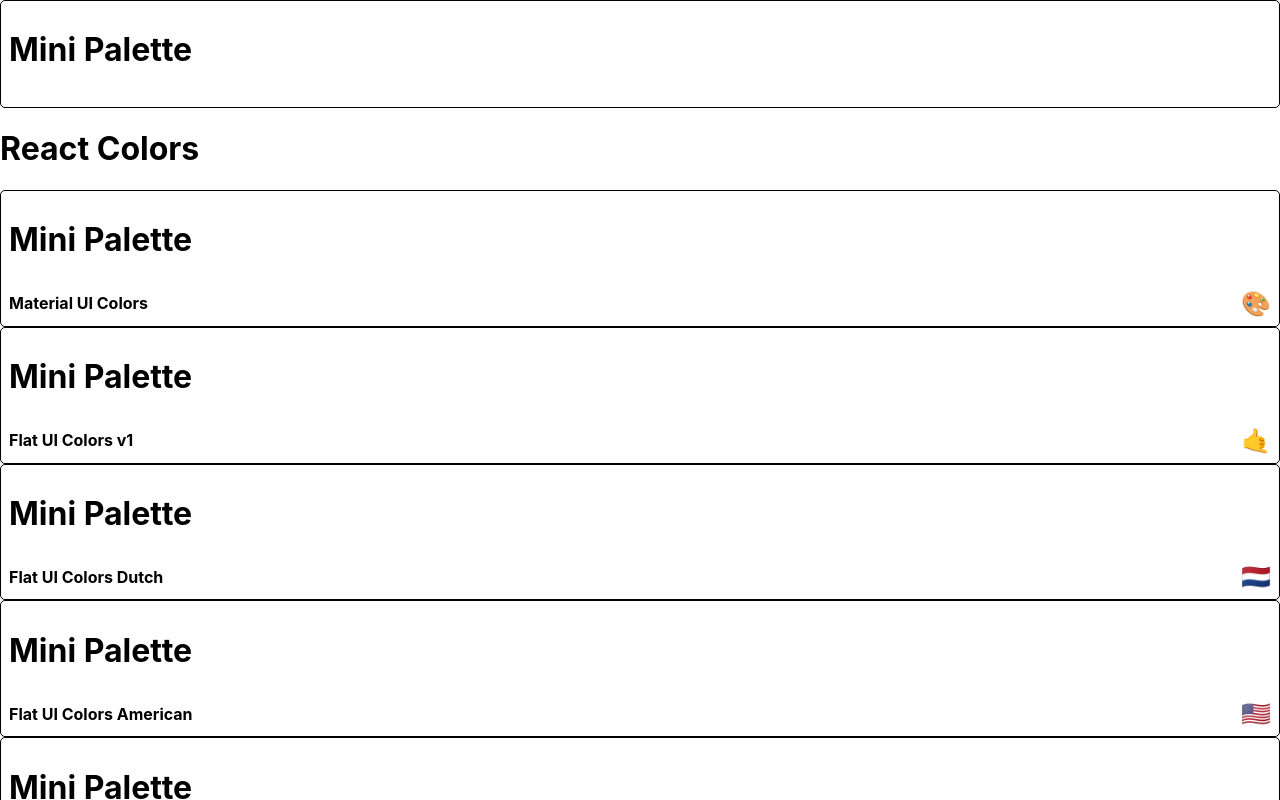
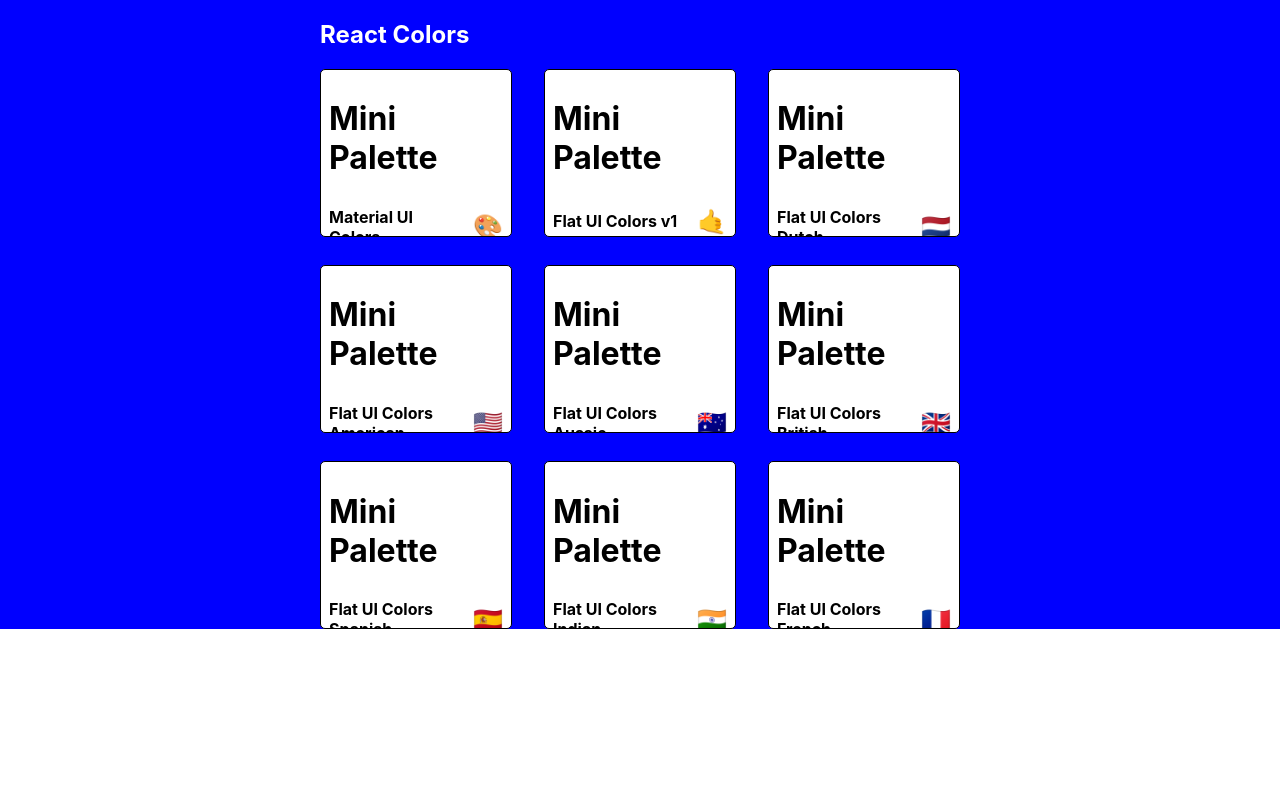
Before and after one commit to marius9648/color-app, a React (Create React App) app: page / in a window 1280 px wide. Shown: the top 800 px of the page. Built offline with nearby package versions, Linux system fonts and the light colour scheme.

Commit message:
Start styling PaletteList withStyles

```diff
--- a/src/PaletteList.js
+++ b/src/PaletteList.js
@@ -1,20 +1,56 @@
 import React, { Component } from 'react';
 import MiniPalette from './MiniPalette';
 import { Link } from 'react-router-dom';
+import { withStyles } from '@material-ui/core';
 
-class App extends Component {
+const styles = {
+  root: {
+    backgroundColor: 'blue',
+    height: '100%',
+    display: 'flex',
+    alignItems: 'flex-start',
+    justifyContent: 'center',
+  },
+  container: {
+    width: '50%',
+    display: 'flex',
+    alignItems: 'flex-start',
+    flexDirection: 'column',
+    flexWrap: 'wrap',
+  },
+  nav: {
+    display: 'flex',
+    width: '100%',
+    justifyContent: 'space-between',
+    color: 'white',
+  },
+  palettes: {
+    boxSizing: 'border-box',
+    width: '100%',
+    display: 'grid',
+    gridTemplateColumns: 'repeat(3, 30%)',
+    gridGap: '5%',
+  },
+};
+
+class PaletteList extends Component {
   render() {
-    const { palettes } = this.props;
+    const { palettes, classes } = this.props;
     return (
-      <div>
-        <MiniPalette />
-        <h1>React Colors</h1>
-        {palettes.map((palette) => (
-          <MiniPalette {...palette} />
-        ))}
+      <div className={classes.root}>
+        <div className={classes.container}>
+          <nav className={classes.nav}>
+            <h1>React Colors</h1>
+          </nav>
+          <div className={classes.palettes}>
+            {palettes.map((palette) => (
+              <MiniPalette {...palette} />
+            ))}
+          </div>
+        </div>
       </div>
     );
   }
 }
 
-export default App;
+export default withStyles(styles)(PaletteList);
```
